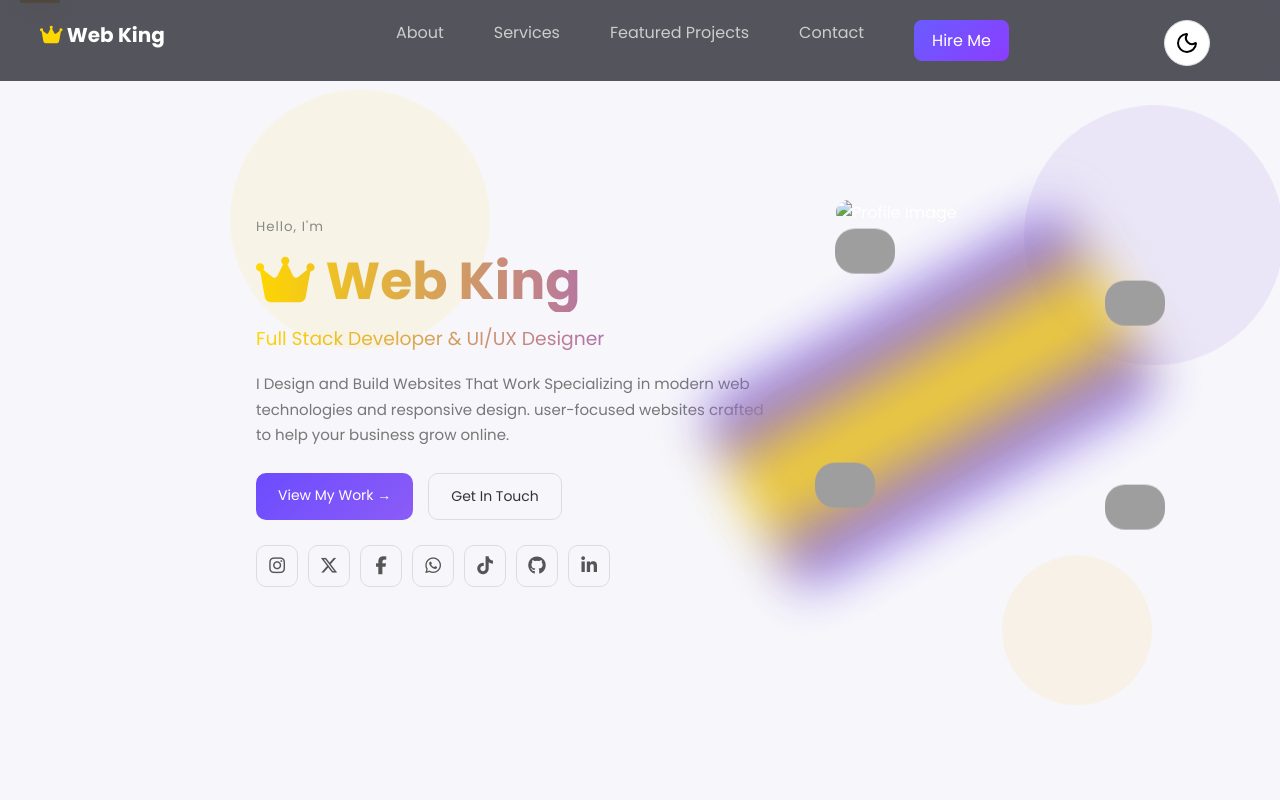
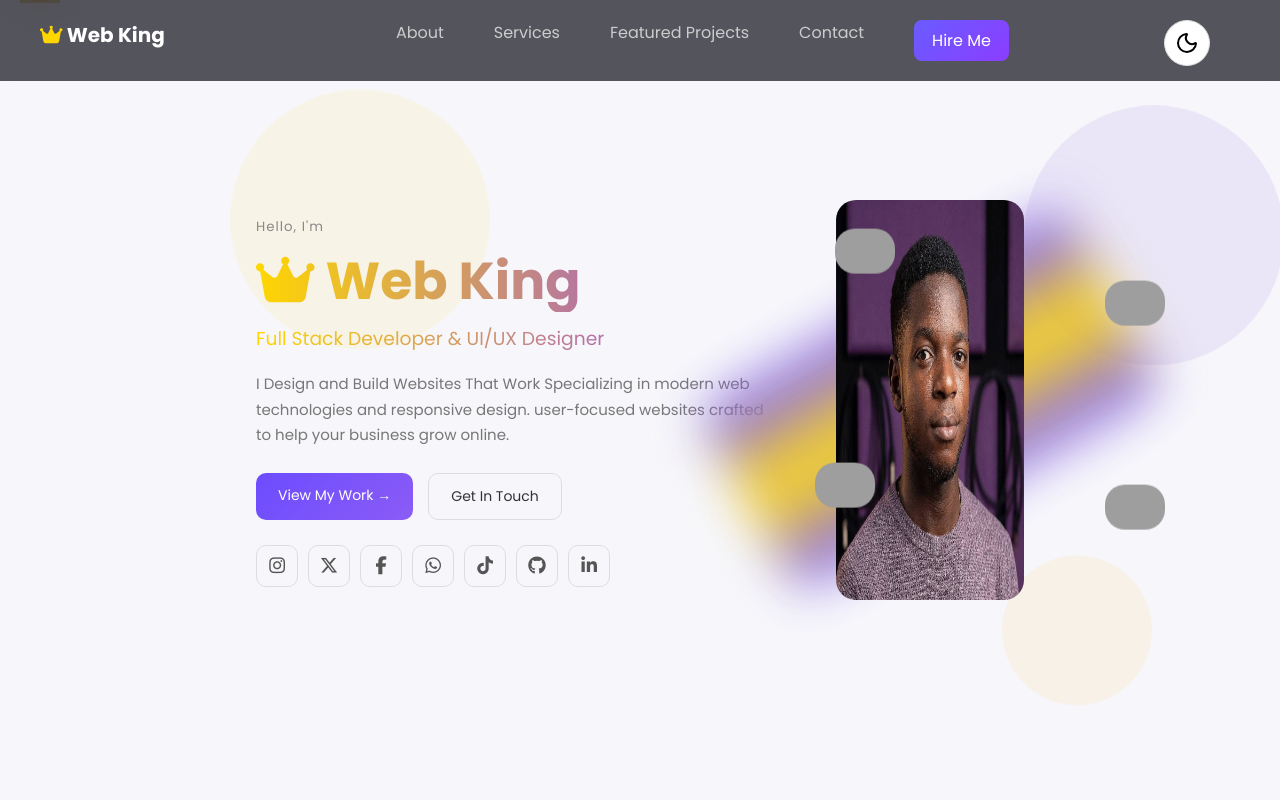
Before and after one commit to patvictor/Webking, a plain HTML site: page index.html in a window 1280 px wide. Shown: the top 800 px of the page. Drawn offline with nearby package versions, Linux system fonts and the light colour scheme; grey boxes are pictures that could not be loaded; a script that the page names is missing.

Commit message:
Update index.html

```diff
--- a/index.html
+++ b/index.html
@@ -86,7 +86,7 @@ target="_blank" class="hire-btn">
 
     <div class="wk-hero-img">
 
-    <img src="images/evans.jpeg" alt="Profile Image">
+    <img src="evans.jpeg" alt="Profile Image">
 <div class="wk-float">
     <img src="https://cdn.jsdelivr.net/gh/devicons/devicon/icons/figma/figma-original.svg" class="figma" data-speed="10" >
 
```
